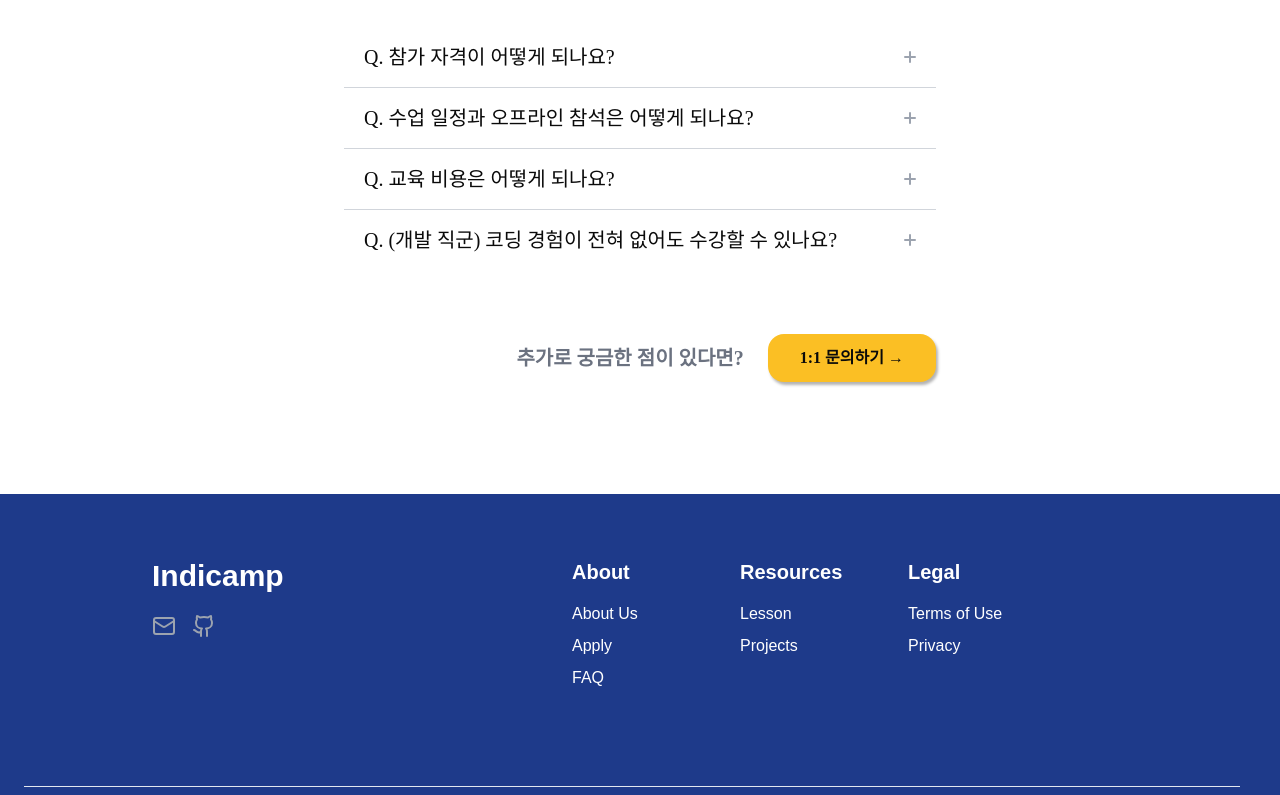
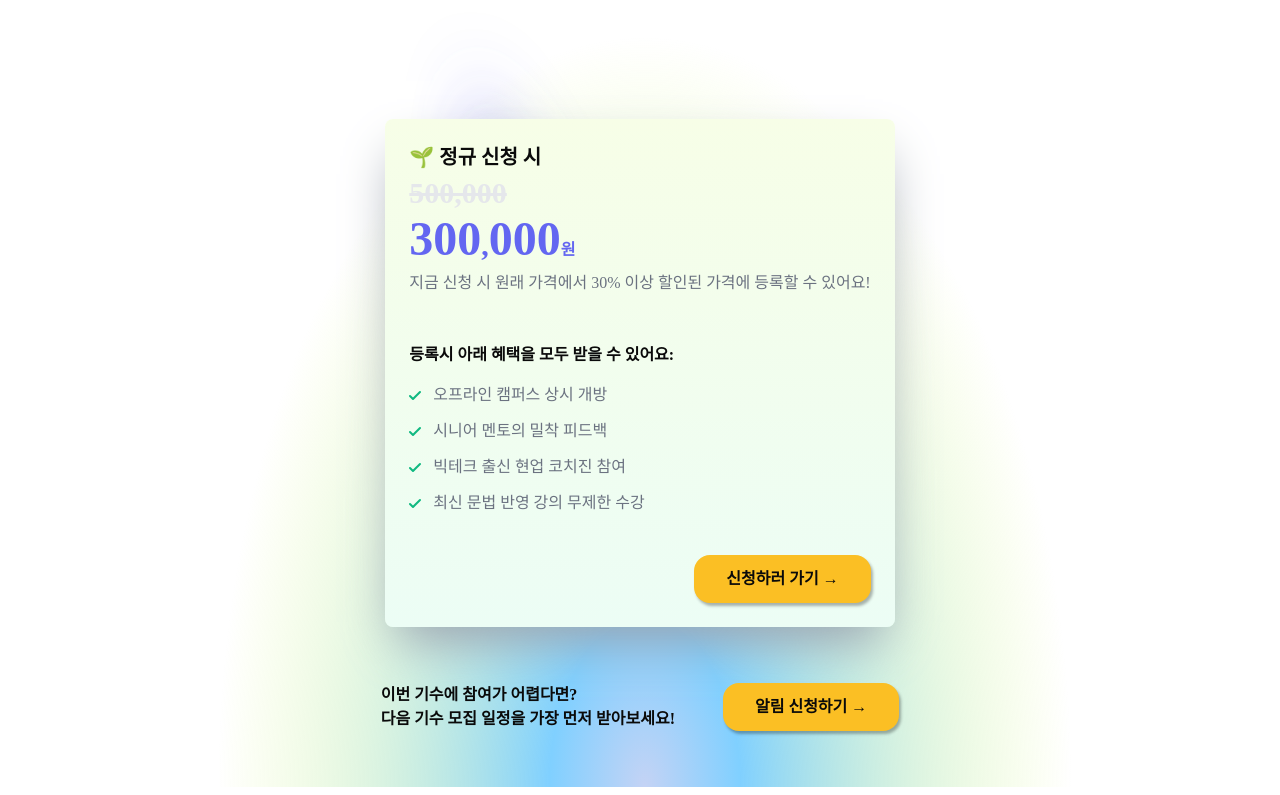
Before and after one commit to yermxx/indicamp, a Next.js app: page /Home in a window 1280 px wide. Shown: the part 8585-9380 px from the top of the page. Built offline with nearby package versions, Linux system fonts and the light colour scheme.

Commit message:
feat: Add Price component

```diff
--- a/app/(default)/Home/page.tsx
+++ b/app/(default)/Home/page.tsx
@@ -5,6 +5,7 @@ import Edge from '@/components/edge';
 import Faq from '@/components/faq';
 import Intro from '@/components/intro';
 import Mentor from '@/components/mentor';
+import Price from '@/components/price';
 
 export default function HomePage() {
   return (
@@ -15,6 +16,7 @@ export default function HomePage() {
       <Mentor />
       <Curriculum />
       <Benefit />
+      <Price />
       <Faq />
     </>
   );
--- /dev/null
+++ b/components/price.tsx
@@ -0,0 +1,102 @@
+import Link from 'next/link';
+import SolidButton from './ui/solid-button';
+
+export default function Price() {
+  return (
+    <section className='relative flex flex-col items-center font-["pretendard"]'>
+      <img
+        src='/images/glow-top.svg'
+        alt=''
+        className='absolute top-44 w-[2146px] h-[780px]'
+      />
+      <h1 className='p-4 text-3xl font-bold m-20'>
+        투자하세요,
+        <br />
+        당신의 미래에 🚀
+      </h1>
+
+      <div
+        className='group relative flex flex-col h-full p-6 rounded-lg bg-gradient-to-b from-lime-50 to-emerald-50 m-6 shadow-2xl shadow-gray-400 overflow-hidden'
+        data-aos='fade-up'
+        data-aos-delay='100'
+      >
+        <div className='absolute top-0 -inset-full h-full w-1/2 z-5 block transform -skew-x-12 bg-gradient-to-r from-transparent to-white opacity-40 group-hover:animate-shine' />
+
+        <div className='mb-6'>
+          <div className='text-xl font-bold mb-1'>🌱 정규 신청 시</div>
+          <div className='text-3xl font-bold mb-1 line-through text-gray-200'>
+            <span className='text-xl'></span>500,000
+          </div>
+          <div className=' text-indigo-500 font-bold inline-flex items-baseline mb-2'>
+            <span className='text-5xl'>
+              300<span className='text-3xl'>,</span>000
+            </span>
+            <span>원</span>
+          </div>
+          <div className='text-gray-500 mb-6'>
+            지금 신청 시 원래 가격에서 30% 이상 할인된 가격에 등록할 수 있어요!
+          </div>
+        </div>
+        <div className='font-bold mb-4'>
+          등록시 아래 혜택을 모두 받을 수 있어요:
+        </div>
+        <ul className='text-gray-500 space-y-3 grow'>
+          <li className='flex items-center'>
+            <svg
+              className='w-3 h-3 fill-current text-emerald-500 mr-3 shrink-0'
+              viewBox='0 0 12 12'
+              xmlns='http://www.w3.org/2000/svg'
+            >
+              <path d='M10.28 2.28L3.989 8.575 1.695 6.28A1 1 0 00.28 7.695l3 3a1 1 0 001.414 0l7-7A1 1 0 0010.28 2.28z' />
+            </svg>
+            <span>오프라인 캠퍼스 상시 개방</span>
+          </li>
+          <li className='flex items-center'>
+            <svg
+              className='w-3 h-3 fill-current text-emerald-500 mr-3 shrink-0'
+              viewBox='0 0 12 12'
+              xmlns='http://www.w3.org/2000/svg'
+            >
+              <path d='M10.28 2.28L3.989 8.575 1.695 6.28A1 1 0 00.28 7.695l3 3a1 1 0 001.414 0l7-7A1 1 0 0010.28 2.28z' />
+            </svg>
+            <span>시니어 멘토의 밀착 피드백</span>
+          </li>
+          <li className='flex items-center'>
+            <svg
+              className='w-3 h-3 fill-current text-emerald-500 mr-3 shrink-0'
+              viewBox='0 0 12 12'
+              xmlns='http://www.w3.org/2000/svg'
+            >
+              <path d='M10.28 2.28L3.989 8.575 1.695 6.28A1 1 0 00.28 7.695l3 3a1 1 0 001.414 0l7-7A1 1 0 0010.28 2.28z' />
+            </svg>
+            <span>빅테크 출신 현업 코치진 참여</span>
+          </li>
+          <li className='flex items-center'>
+            <svg
+              className='w-3 h-3 fill-current text-emerald-500 mr-3 shrink-0'
+              viewBox='0 0 12 12'
+              xmlns='http://www.w3.org/2000/svg'
+            >
+              <path d='M10.28 2.28L3.989 8.575 1.695 6.28A1 1 0 00.28 7.695l3 3a1 1 0 001.414 0l7-7A1 1 0 0010.28 2.28z' />
+            </svg>
+            <span>최신 문법 반영 강의 무제한 수강</span>
+          </li>
+        </ul>
+        <Link href='/apply' className='flex justify-end mt-10'>
+          <SolidButton type='button' text='신청하러 가기 →' />
+        </Link>
+      </div>
+
+      <div className='flex m-8 gap-12 font-bold z-10'>
+        <p>
+          이번 기수에 참여가 어렵다면?
+          <br />
+          다음 기수 모집 일정을 가장 먼저 받아보세요!
+        </p>
+        <Link href='/'>
+          <SolidButton type='button' text='알림 신청하기 →' />
+        </Link>
+      </div>
+    </section>
+  );
+}
--- a/tailwind.config.ts
+++ b/tailwind.config.ts
@@ -69,7 +69,11 @@ const config: Config = {
         md: 'calc(var(--radius) - 2px)',
         sm: 'calc(var(--radius) - 4px)',
       },
+      animation: {
+        shine: 'shine 2.5s',
+      },
       keyframes: {
+        shine: { '100%': { left: '125%' } },
         'code-1': {
           '0%': { opacity: '0' },
           '2.5%': { opacity: '1' },
```
Also changed, not shown: public/images/glow-top.svg (added).
